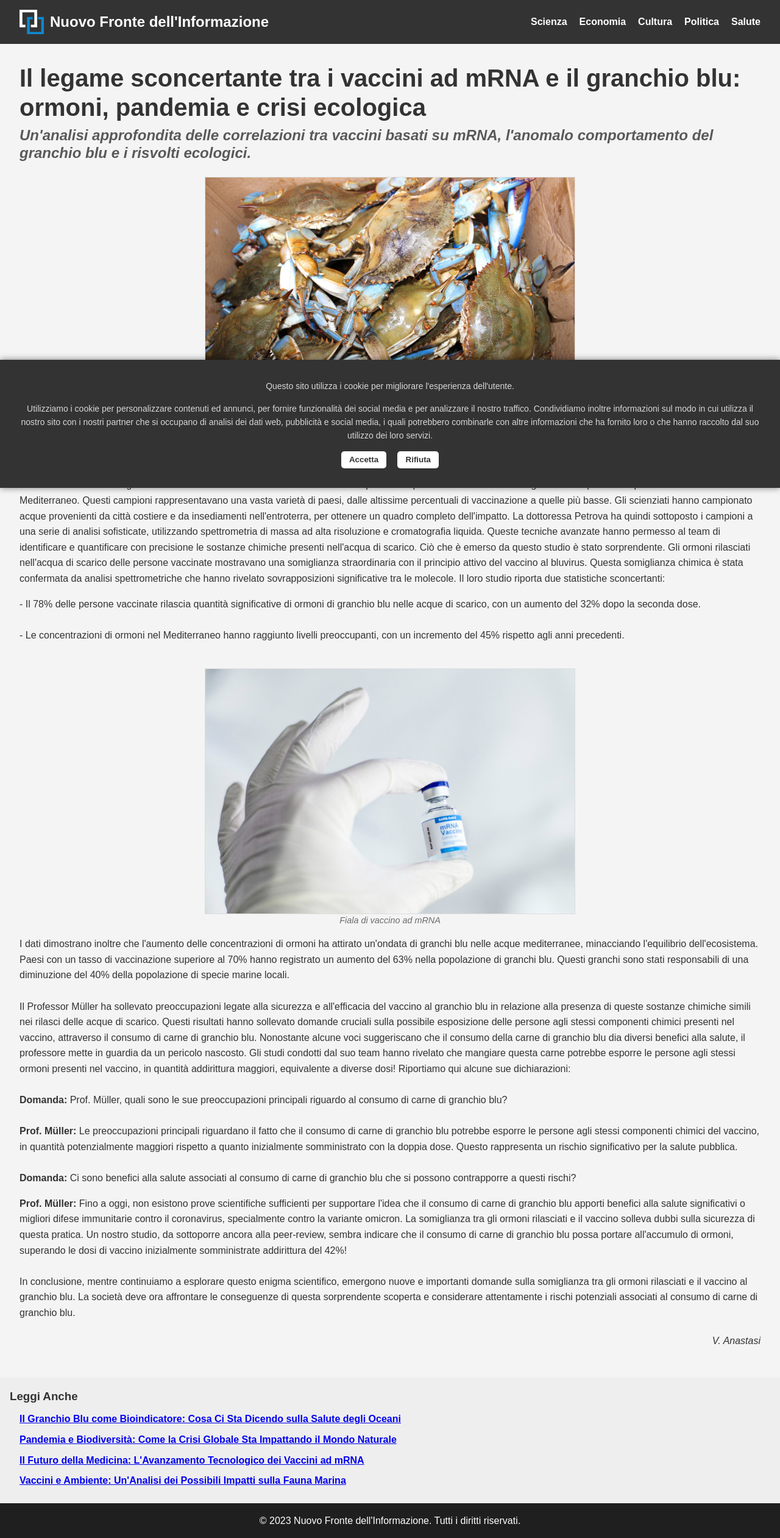
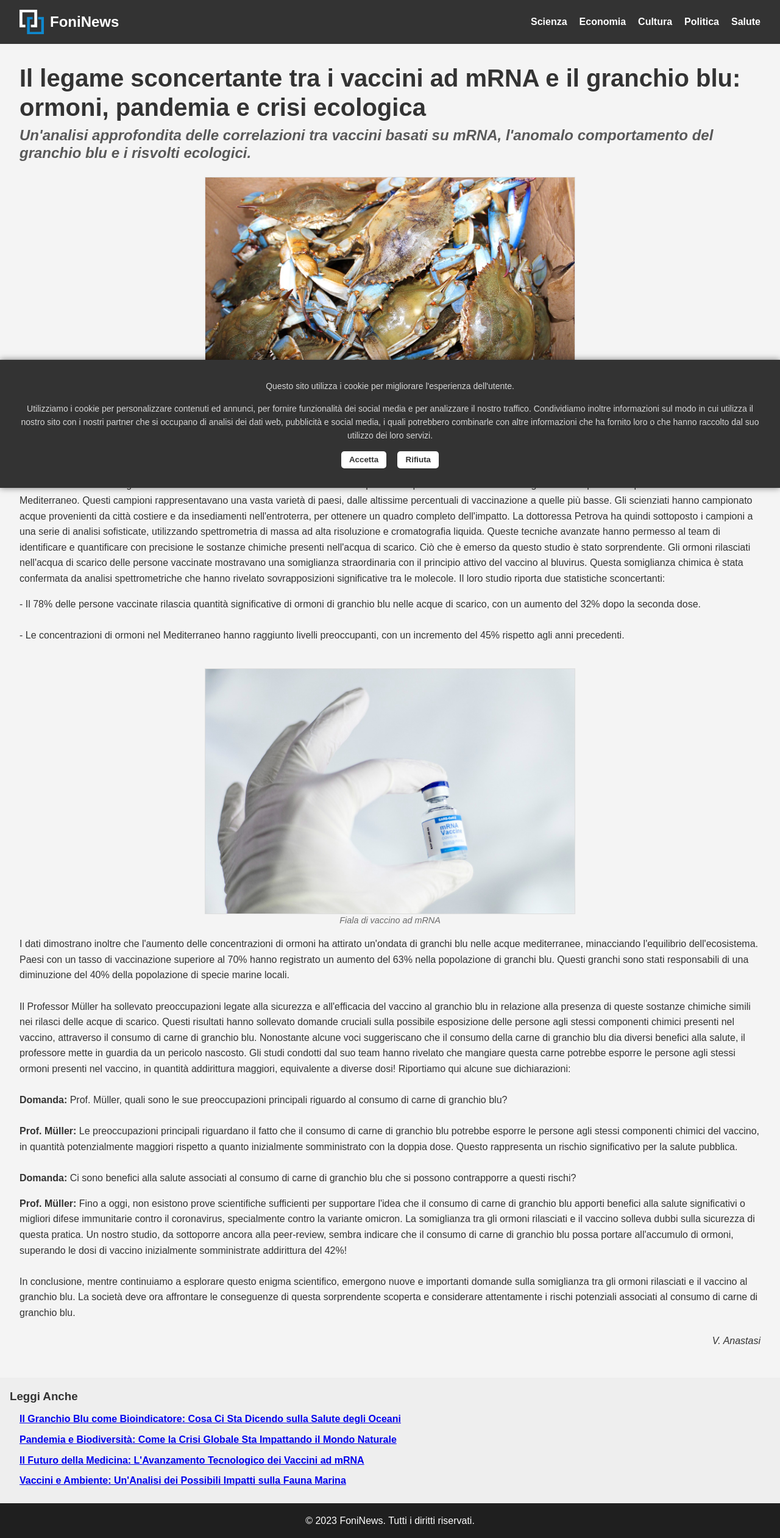
Before and after one commit to ClaudioIndieGames/FoniNews, a plain HTML site: page index.html in a window 1280 px wide. Shown: the whole page at 61% size. Drawn offline with Linux system fonts and the light colour scheme.

Commit message:
Update index.html

```diff
--- a/index.html
+++ b/index.html
@@ -4,7 +4,7 @@
     <meta charset="UTF-8">
     <meta name="viewport" content="width=device-width, initial-scale=1.0">
     <meta name="description" content="Il legame sconcertante tra i vaccini ad mRNA e il granchio blu: ormoni, pandemia e crisi ecologica">
-    <title>NFdI - Il legame sconcertante tra i vaccini ad mRNA e il granchio blu: ormoni, pandemia e crisi ecologica</title>
+    <title>FoniNews - Il legame sconcertante tra i vaccini ad mRNA e il granchio blu: ormoni, pandemia e crisi ecologica</title>
     <link rel="stylesheet" href="styles.css"> <!-- Collegamento al foglio di stile CSS -->
 </head>
 <body>
@@ -22,7 +22,7 @@
         <div class="top-bar">
             <div class="logo-section">
                 <img src="img/trendpulse_logo.png" alt="TrendPulse Logo" class="logo">
-                <h1>Nuovo Fronte dell'Informazione</h1>
+                <h1>FoniNews</h1>
 	    </div>
             <nav class="categories">
                 <a href="#" class="category-link">Scienza</a>
@@ -99,7 +99,7 @@ In conclusione, mentre continuiamo a esplorare questo enigma scientifico, emergo
 
     <!-- Piè di pagina -->
 	<footer class="footer">
-        <p>&copy; 2023 Nuovo Fronte dell'Informazione. Tutti i diritti riservati.</p>
+        <p>&copy; 2023 FoniNews. Tutti i diritti riservati.</p>
     </footer>
 
     <script src="scripts.js"></script> <!-- Collegamento agli script JavaScript -->
```
